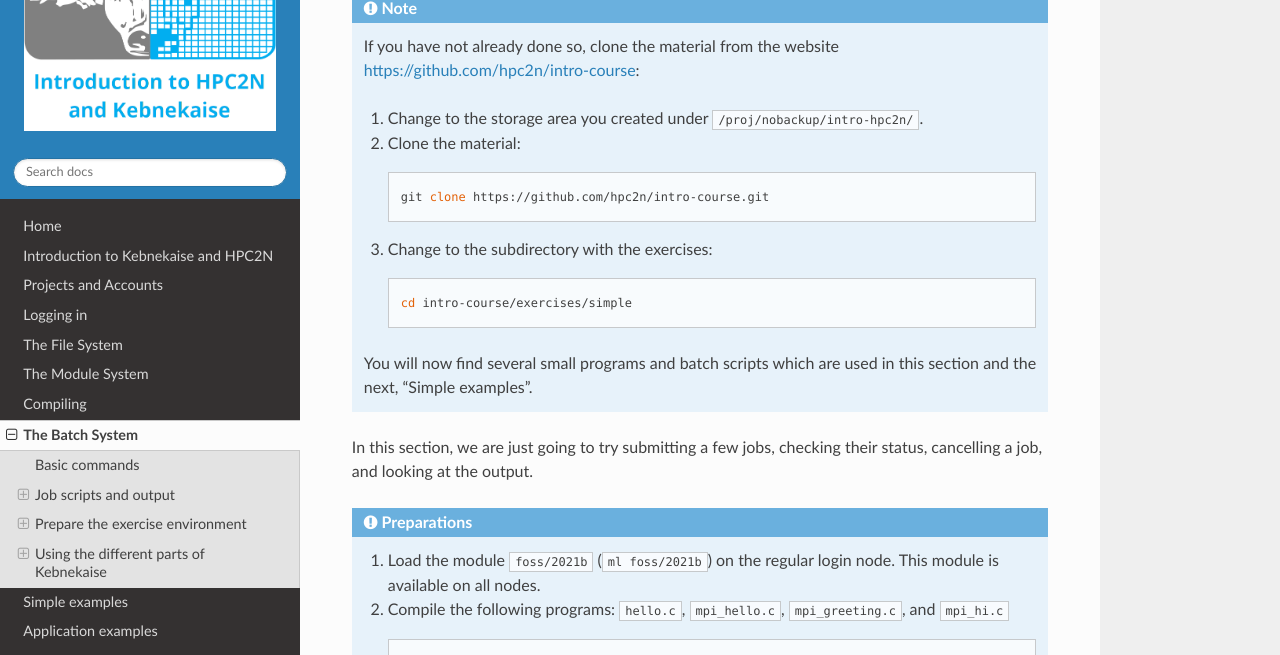
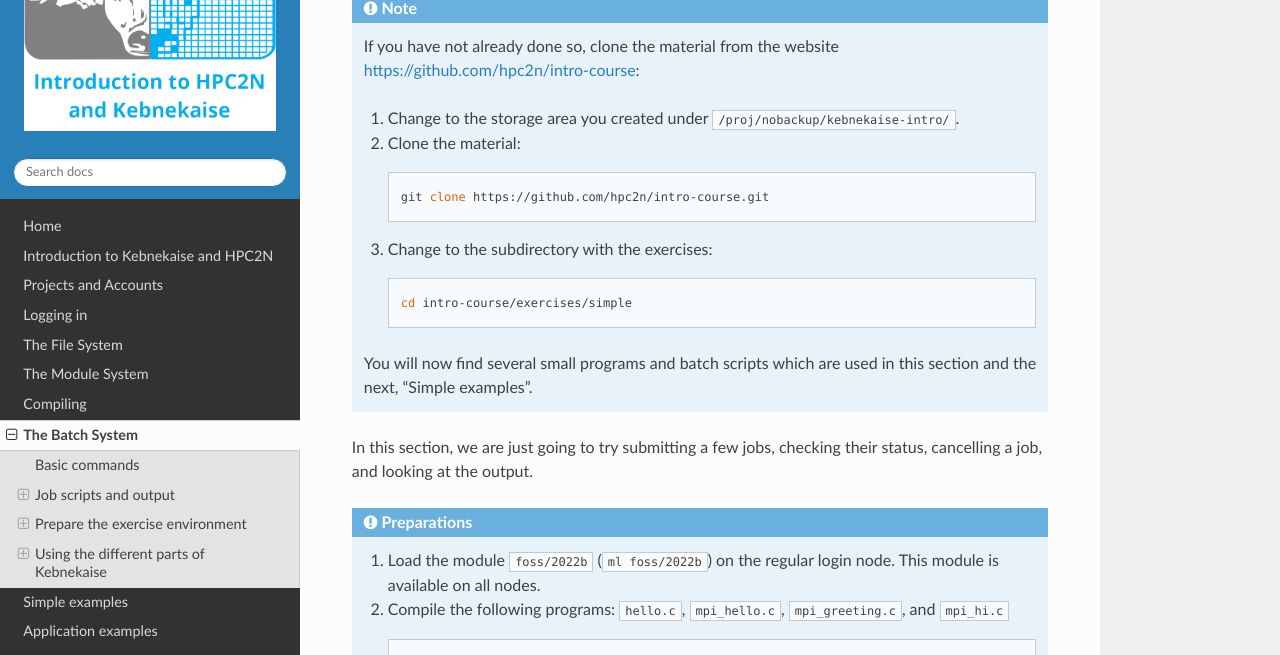
Before and after one commit to hpc2n/intro-course, an MkDocs documentation site: the page built from docs/batch.md, in a window 1280 px wide and 900 px high, scrolled down 5060 px. Shown: the part 147-802 px from the top of the window. Built offline with MkDocs 1.6.1, drawn with Linux system fonts in a browser that asks for light colours; nearby versions of some CDN libraries.

Commit message:
Changing the compiler toolchain

````diff
--- a/docs/batch.md
+++ b/docs/batch.md
@@ -185,7 +185,7 @@ srun ./my_mpi_program
 
     If you have not already done so, clone the material from the website <a href="https://github.com/hpc2n/intro-course" target="_blank">https://github.com/hpc2n/intro-course</a>:
 
-    1. Change to the storage area you created under ``/proj/nobackup/intro-hpc2n/``.
+    1. Change to the storage area you created under ``/proj/nobackup/kebnekaise-intro/``.
     2. Clone the material:
     ```bash
     git clone https://github.com/hpc2n/intro-course.git
@@ -201,7 +201,7 @@ In this section, we are just going to try submitting a few jobs, checking their
 
 !!! Note "Preparations"
 
-    1. Load the module ``foss/2021b`` (``ml foss/2021b``) on the regular login node. This module is available on all nodes.
+    1. Load the module ``foss/2022b`` (``ml foss/2022b``) on the regular login node. This module is available on all nodes.
     2. Compile the following programs: ``hello.c``, ``mpi_hello.c``, ``mpi_greeting.c``, and ``mpi_hi.c``
     ```bash
     gcc -o hello hello.c
````
